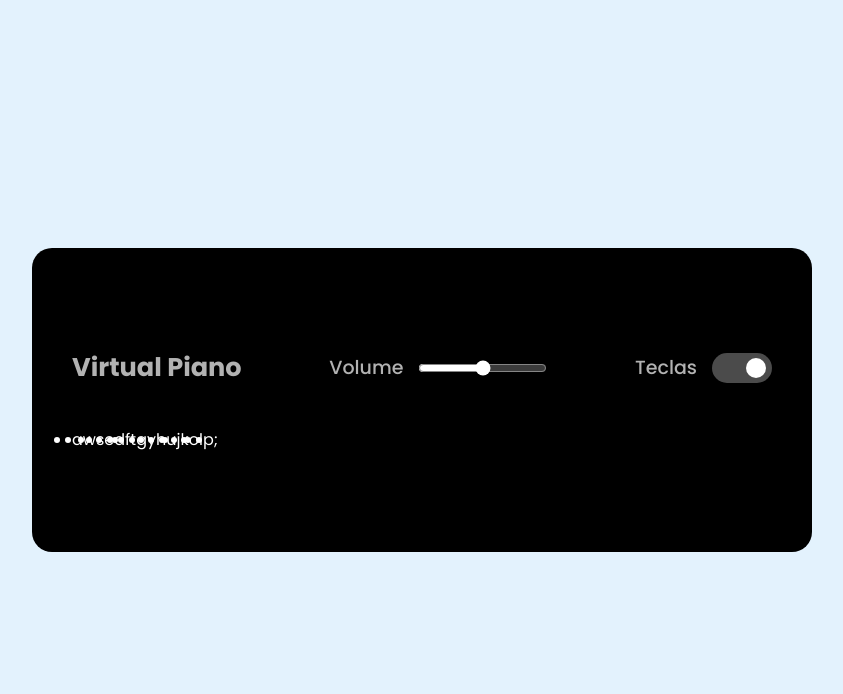
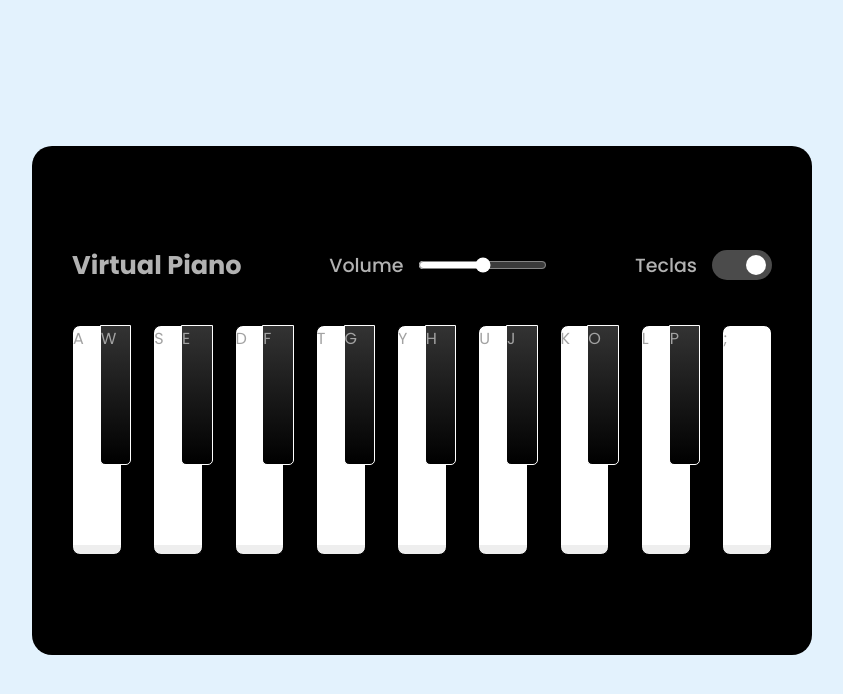
Before and after one commit to evedc/pianosimulator, a plain HTML site: page index.html in a window 1280 px wide. Shown: the whole page, without its empty margins (218-1061 px from the left). Drawn offline with Linux system fonts and the light colour scheme.

Commit message:
teclas piano

```diff
--- a/src/styles/main.css
+++ b/src/styles/main.css
@@ -75,3 +75,30 @@ header .column span {
     display: flex;
     margin-top: 40px;
 }
+
+.piano-keys .key {
+    cursor: pointer;
+    list-style: none;
+    color: #a2a2a2;
+    user-select: none;
+    position: relative;
+    text-transform: uppercase;
+}
+
+.piano-keys .white {
+    width: 70px;
+    height: 230px;
+    border: 1px solid black;
+    border-radius: 8px;
+    background: linear-gradient(#fff 96%, #eee 4%);
+}
+
+.piano-keys .black {
+    width: 44px;
+    height: 140px;
+    z-index: 2;
+    margin: 0 22px 0 -22px;
+    border: 1px solid #ffffff;
+    border-radius: 0 0 5px 5px;
+    background: linear-gradient(#333, #000);
+}
```
